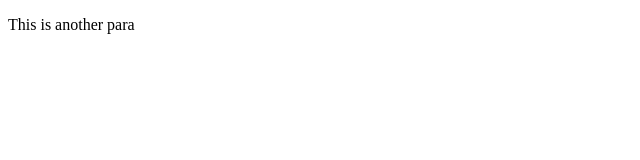
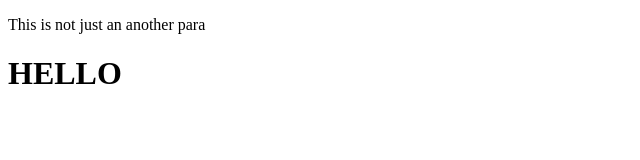
Before and after one commit to arshad77/git-test, a plain HTML site: page template/Index.html in a window 1280 px wide. Shown: the whole page, without its empty margins (0-640 px from the left). Drawn offline with Linux system fonts and the light colour scheme.

Commit message:
another comit

```diff
--- a/template/Index.html
+++ b/template/Index.html
@@ -6,6 +6,7 @@
     <title></title>
 </head>
 <body>
-    <p>This is another para</p>
+    <p>This is not just an another para</p>
+    <h1>HELLO</h1>
 </body>
 </html>
```
